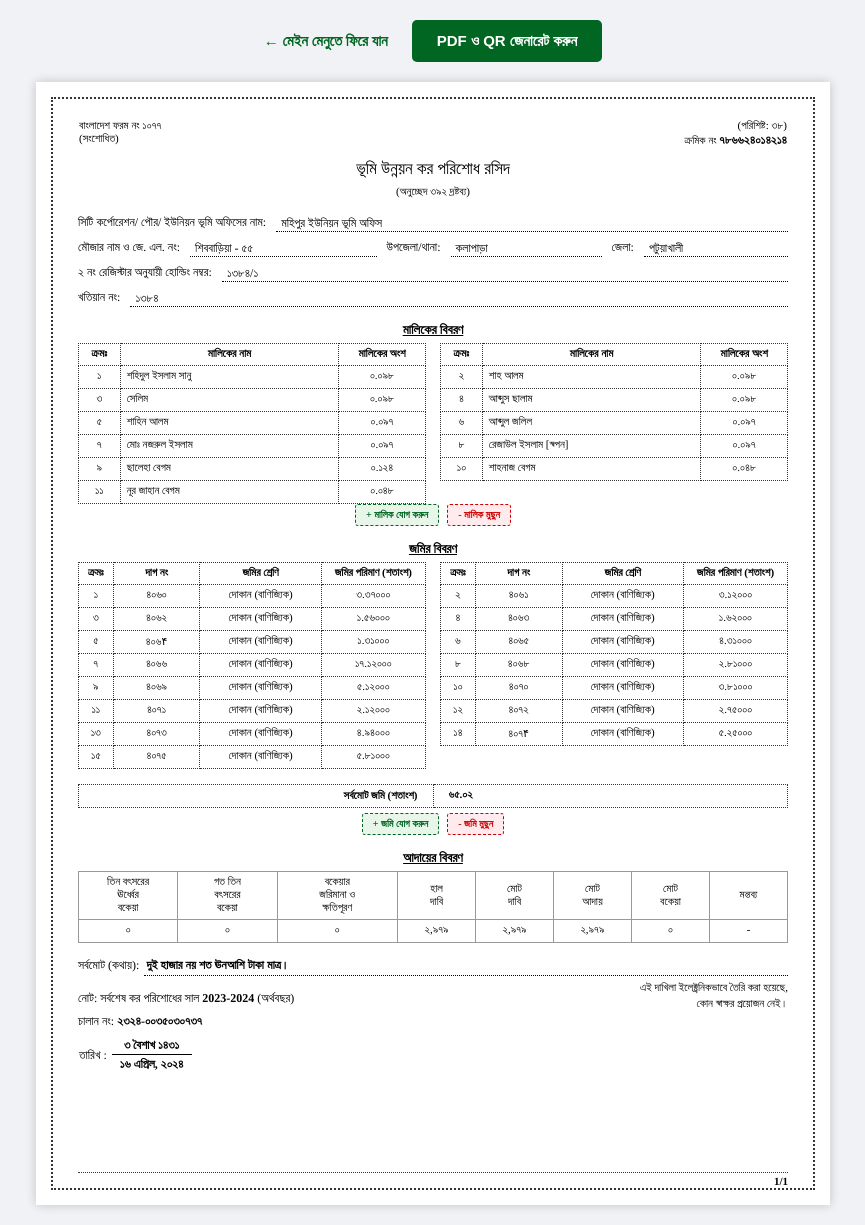
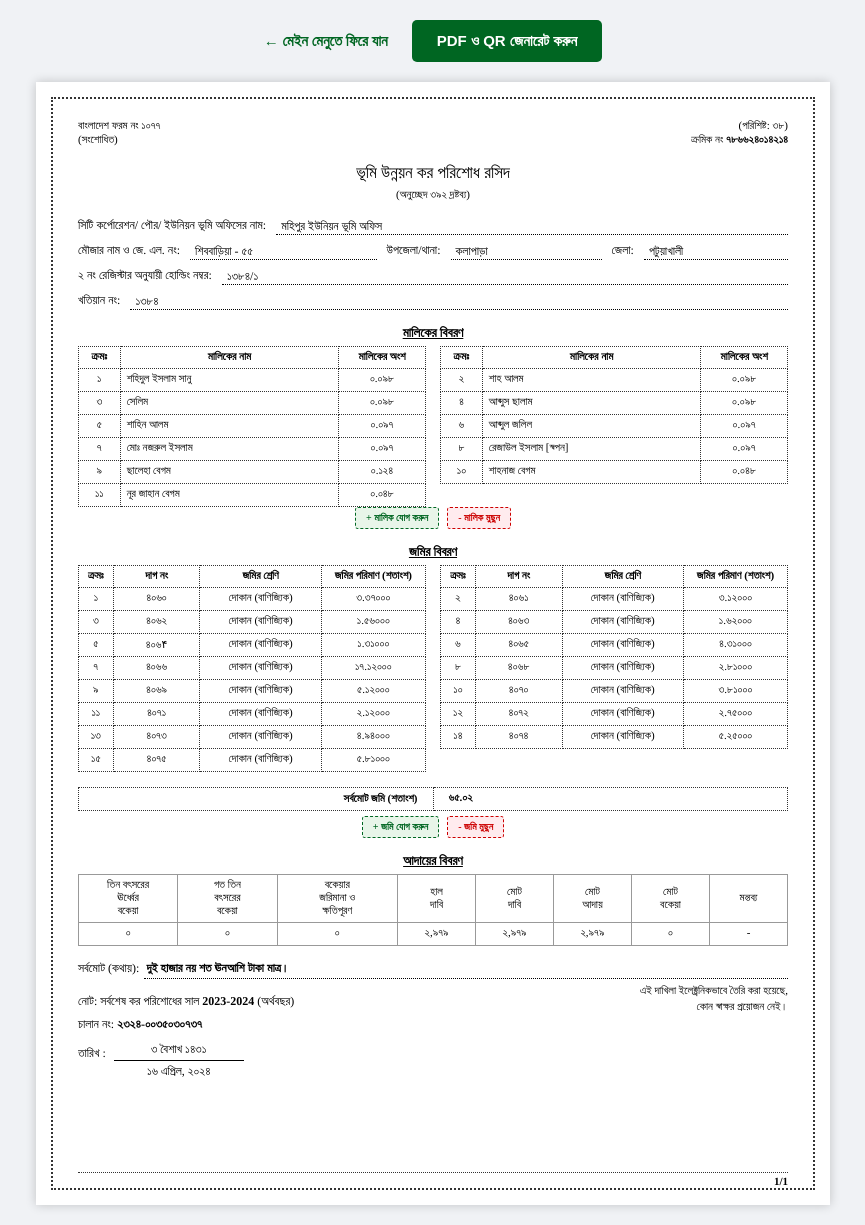
Before and after one commit to abir19410-ctrl/ldtax-app, a website: page public/file-maker.html in a window 1280 px wide. Shown: the whole page, without its empty margins (207-1072 px from the left). Drawn offline with nearby package versions, Linux system fonts and the light colour scheme; a web font is replaced by a local one.

Commit message:
Update file-maker.html

```diff
--- a/public/file-maker.html
+++ b/public/file-maker.html
@@ -46,9 +46,7 @@
 
         .dotted-field:focus, .plain-editable:focus, .table-edit:focus { background-color: #e8f5e9; }
 
-        /* পিডিএফ এ যাতে না ভাঙে তাই টেবিল লেআউট ব্যবহার করা হয়েছে */
-        .header-top { width: 100%; border-collapse: collapse; border: none; margin-bottom: 5px; line-height: 1.2;}
-        .header-title { text-align: center; font-weight: normal; font-size: 17px; margin: 10px 0 15px 0; line-height: 1.2; }
+        .header-title { text-align: center; font-weight: normal; font-size: 17px; margin: 10px 0 15px 0; line-height: 1.2; clear: both;}
 
         .basic-info { font-size: 12px; margin-bottom: 15px; }
         .info-row { display: flex; align-items: flex-end; margin-bottom: 8px; width: 100%; gap: 10px; }
@@ -67,7 +65,6 @@
 
         .solid-table { width: 100%; border-collapse: collapse; text-align: center; font-size: 11px; margin-bottom: 15px; table-layout: fixed; }
         .solid-table th, .solid-table td { border: 1px solid #999; padding: 4px; background-color: white; }
-        /* হেডিং নরমাল করার জন্য ফন্ট ওয়েট চেঞ্জ করা হলো */
         .solid-table th { font-weight: normal; padding: 4px 2px;}
 
         .btn-group { text-align: center; margin-bottom: 10px; display: flex; justify-content: center; gap: 8px; }
@@ -113,13 +110,18 @@
         <div class="dotted-wrapper">
             <div class="content-wrapper">
 
-                <!-- পিডিএফ জেনারেটরে ভাঙন রোধ করতে টেবিল লেআউট -->
-                <table class="header-top">
-                    <tr>
-                        <td style="text-align: left; vertical-align: top; font-size: 11px; white-space: nowrap;">বাংলাদেশ ফরম নং ১০৭৭<br>(সংশোধিত)</td>
-                        <td style="text-align: right; vertical-align: top; font-size: 11px; white-space: nowrap;">(পরিশিষ্ট: ৩৮)<br>ক্রমিক নং <span contenteditable="true" spellcheck="false" class="plain-editable" style="font-weight:bold;">৭৮৬৬২৪০১৪২১৪</span></td>
-                    </tr>
-                </table>
+                <!-- পিডিএফ ভাঙন রোধ করতে একদম নতুন শক্তিশালী Header Layout -->
+                <div style="width: 100%; margin-bottom: 15px; overflow: hidden; display: block;">
+                    <div style="float: left; text-align: left; font-size: 11px; line-height: 1.3;">
+                        <div style="white-space: nowrap;">বাংলাদেশ ফরম নং ১০৭৭</div>
+                        <div style="white-space: nowrap;">(সংশোধিত)</div>
+                    </div>
+                    <div style="float: right; text-align: right; font-size: 11px; line-height: 1.3;">
+                        <div style="white-space: nowrap;">(পরিশিষ্ট: ৩৮)</div>
+                        <div style="white-space: nowrap;">ক্রমিক নং <span contenteditable="true" spellcheck="false" style="font-weight:bold; outline:none;">৭৮৬৬২৪০১৪২১৪</span></div>
+                    </div>
+                    <div style="clear: both;"></div>
+                </div>
 
                 <div class="header-title">
                     ভূমি উন্নয়ন কর পরিশোধ রসিদ<br>
@@ -244,20 +246,17 @@
                         <div class="footer-note">নোট: সর্বশেষ কর পরিশোধের সাল <span contenteditable="true" spellcheck="false" class="plain-editable footer-text">2023-2024</span> (অর্থবছর)</div>
                         <div class="footer-note">চালান নং: <span contenteditable="true" spellcheck="false" class="plain-editable footer-text">২৩২৪-০০৩৫০৩০৭৩৭</span></div>
 
-                        <!-- পিডিএফ জেনারেটরে ভাঙন রোধ করতে এবং নিখুঁত ডিজাইনের জন্য টেবিল লেআউট -->
-                        <table style="border-collapse: collapse; margin-top: 10px;">
-                            <tr>
-                                <td rowspan="2" style="vertical-align: middle; font-size: 12px; font-weight: normal; padding-right: 5px;">তারিখ :</td>
-                                <td style="text-align: center; border-bottom: 1.2px solid #000; padding: 0 8px 2px 8px;">
-                                    <div contenteditable="true" spellcheck="false" class="footer-text" style="line-height: 1.1;">৩ বৈশাখ ১৪৩১</div>
-                                </td>
-                            </tr>
-                            <tr>
-                                <td style="text-align: center; padding: 3px 8px 0 8px;">
-                                    <div contenteditable="true" spellcheck="false" class="footer-text" style="line-height: 1.1;">১৬ এপ্রিল, ২০২৪</div>
-                                </td>
-                            </tr>
-                        </table>
+                        <!-- পিডিএফ জেনারেটরে ভাঙন রোধ করতে একদম নিরাপদ Date Layout -->
+                        <div style="margin-top: 10px; overflow: hidden; display: block;">
+                            <div style="float: left; font-size: 12px; margin-right: 8px; padding-top: 4px; white-space: nowrap;">
+                                তারিখ :
+                            </div>
+                            <div style="float: left; text-align: center; min-width: 130px; font-size: 12px; font-weight: normal;">
+                                <div contenteditable="true" spellcheck="false" style="border-bottom: 1.2px solid #000; padding-bottom: 3px; margin-bottom: 3px; outline: none; white-space: nowrap;">৩ বৈশাখ ১৪৩১</div>
+                                <div contenteditable="true" spellcheck="false" style="outline: none; white-space: nowrap;">১৬ এপ্রিল, ২০২৪</div>
+                            </div>
+                            <div style="clear: both;"></div>
+                        </div>
                     </div>
 
                     <div class="footer-center" style="position: absolute; left: 50%; transform: translateX(-50%); bottom: 0;">
@@ -295,7 +294,7 @@
             ["৪০৬৬", "দোকান (বাণিজ্যিক)", "১৭.১২০০০"], ["৪০৬৮", "দোকান (বাণিজ্যিক)", "২.৮১০০০"],
             ["৪০৬৯", "দোকান (বাণিজ্যিক)", "৫.১২০০০"], ["৪০৭০", "দোকান (বাণিজ্যিক)", "৩.৮১০০০"],
             ["৪০৭১", "দোকান (বাণিজ্যিক)", "২.১২০০০"], ["৪০৭২", "দোকান (বাণিজ্যিক)", "২.৭৫০০০"],
-            ["৪০৭৩", "দোকান (বাণিজ্যিক)", "৪.৯৪০০০"], ["৪০৭۴", "দোকান (বাণিজ্যিক)", "৫.২৫০০০"],
+            ["৪০৭৩", "দোকান (বাণিজ্যিক)", "৪.৯৪০০০"], ["৪০৭৪", "দোকান (বাণিজ্যিক)", "৫.২৫০০০"],
             ["৪০৭৫", "দোকান (বাণিজ্যিক)", "৫.৮১০০০"]
         ];
 
```
